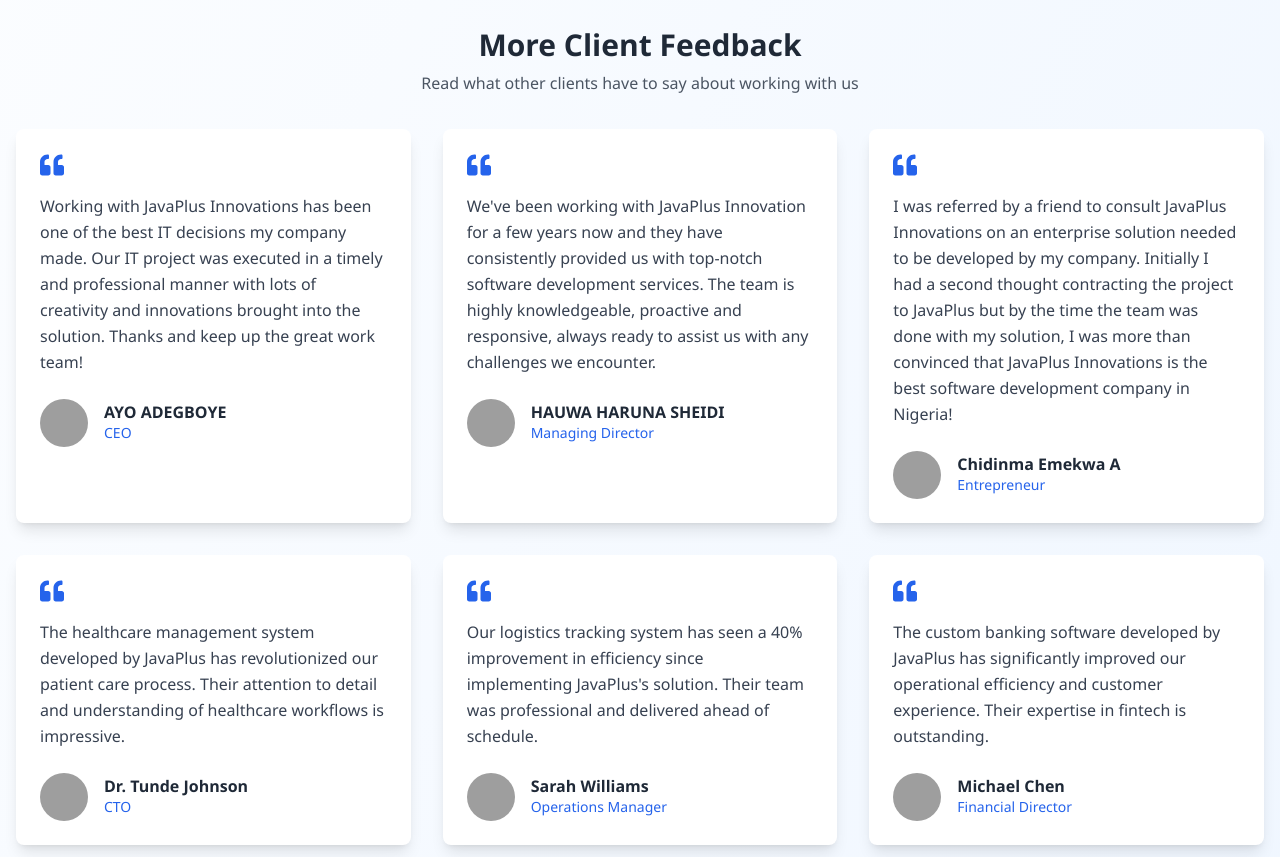
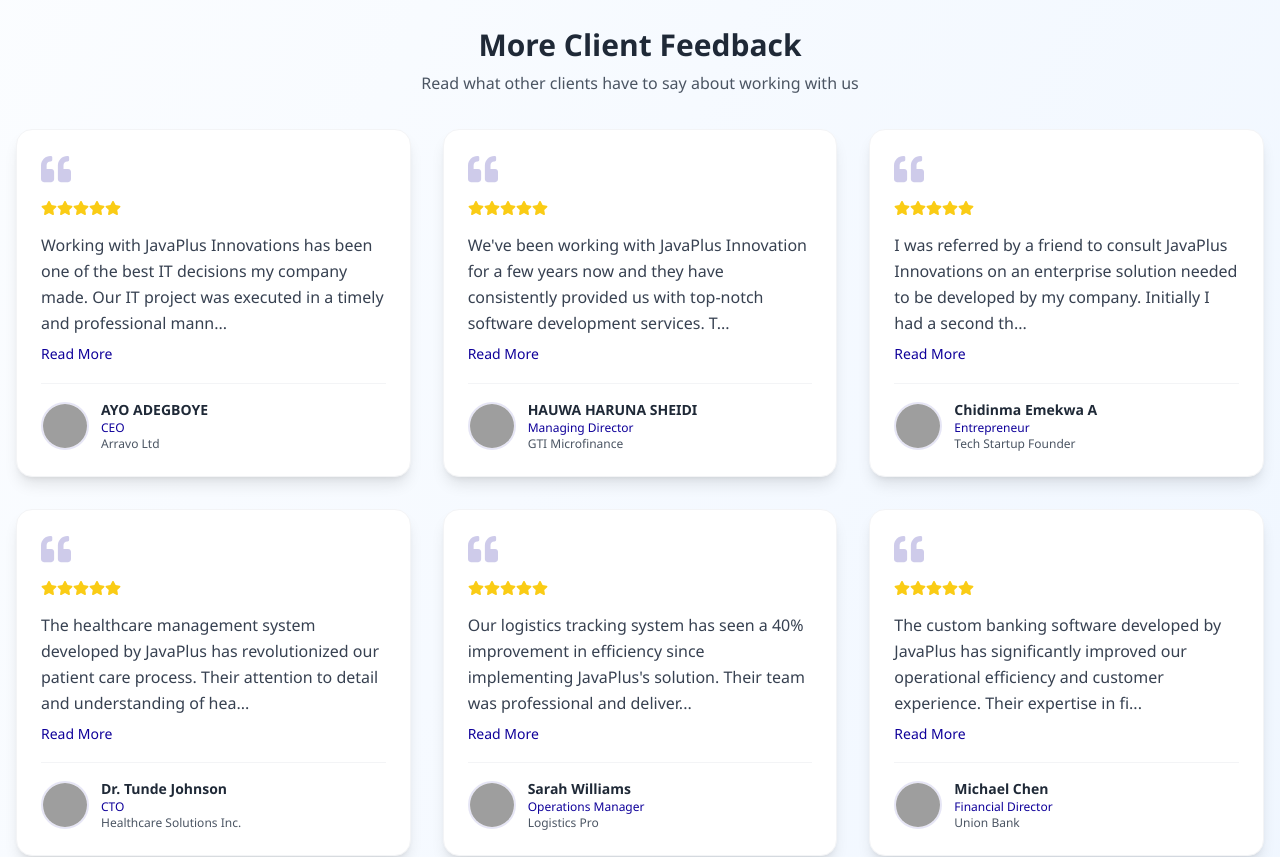
Before and after one commit to IbrahimMalgwi/ganzymalgwitechnologies, a React (Create React App) app: page / in a window 1280 px wide. Shown: the part 10820-11677 px from the top of the page. Built offline with nearby package versions, Linux system fonts and the light colour scheme; grey boxes are pictures that could not be loaded.

Commit message:
updated  testimonial

```diff
--- a/src/components/ui/TestimonialCard.jsx
+++ b/src/components/ui/TestimonialCard.jsx
@@ -1,27 +1,76 @@
-import React from 'react';
-import { FaQuoteLeft } from 'react-icons/fa';
+// src/components/ui/TestimonialCard.jsx
+import React, { useState } from 'react';
+import { FaQuoteLeft, FaStar } from 'react-icons/fa';
 
-const TestimonialCard = ({ testimonial }) => {
+const TestimonialCard = ({ testimonial, index }) => {
+    const [isExpanded, setIsExpanded] = useState(false);
+
+    const truncatedContent = testimonial.content.length > 150
+        ? testimonial.content.substring(0, 150) + '...'
+        : testimonial.content;
+
     return (
-        <div className="bg-white p-6 rounded-lg shadow-lg hover:shadow-xl transition duration-300">
-            <div className="mb-4">
-                <FaQuoteLeft className="text-blue-600 text-2xl" />
-            </div>
+        <div
+            className="group relative"
+            style={{ animationDelay: `${index * 100}ms` }}
+        >
+            <div className="bg-white rounded-2xl p-6 shadow-lg border border-gray-100 hover:shadow-xl transition-all duration-500 transform hover:-translate-y-2 h-full flex flex-col">
+                {/* Quote Icon */}
+                <div className="text-[#0F009A] text-3xl mb-4 opacity-20 group-hover:opacity-30 transition-opacity duration-300">
+                    <FaQuoteLeft />
+                </div>
 
-            <p className="text-gray-700 mb-6 leading-relaxed">
-                {testimonial.content}
-            </p>
+                {/* Rating Stars */}
+                <div className="flex items-center mb-4">
+                    {[...Array(5)].map((_, i) => (
+                        <FaStar
+                            key={i}
+                            className={`w-4 h-4 ${
+                                i < testimonial.rating
+                                    ? 'text-yellow-400'
+                                    : 'text-gray-300'
+                            }`}
+                        />
+                    ))}
+                </div>
 
-            <div className="flex items-center">
-                <img
-                    src={testimonial.image}
-                    alt={testimonial.name}
-                    className="w-12 h-12 rounded-full mr-4 object-cover"
-                />
-                <div>
-                    <h4 className="font-semibold text-gray-800">{testimonial.name}</h4>
-                    <p className="text-blue-600 text-sm">{testimonial.position}</p>
+                {/* Testimonial Content */}
+                <div className="flex-grow mb-4">
+                    <blockquote className="text-gray-700 leading-relaxed">
+                        {isExpanded ? testimonial.content : truncatedContent}
+                    </blockquote>
+                    {testimonial.content.length > 150 && (
+                        <button
+                            onClick={() => setIsExpanded(!isExpanded)}
+                            className="text-[#0F009A] text-sm font-medium hover:text-[#0D0085] transition-colors duration-300 mt-2"
+                        >
+                            {isExpanded ? 'Read Less' : 'Read More'}
+                        </button>
+                    )}
                 </div>
+
+                {/* Client Info */}
+                <div className="flex items-center space-x-3 pt-4 border-t border-gray-100">
+                    <img
+                        src={testimonial.image}
+                        alt={testimonial.name}
+                        className="w-12 h-12 rounded-full object-cover border-2 border-[#0F009A] border-opacity-10"
+                    />
+                    <div className="flex-1 min-w-0">
+                        <div className="font-bold text-gray-800 text-sm truncate">
+                            {testimonial.name}
+                        </div>
+                        <div className="text-[#0F009A] font-medium text-xs truncate">
+                            {testimonial.position}
+                        </div>
+                        <div className="text-gray-600 text-xs truncate">
+                            {testimonial.company}
+                        </div>
+                    </div>
+                </div>
+
+                {/* Hover Effect */}
+                <div className="absolute inset-0 border-2 border-[#0F009A] rounded-2xl opacity-0 group-hover:opacity-5 transition-opacity duration-300 pointer-events-none"></div>
             </div>
         </div>
     );
```
